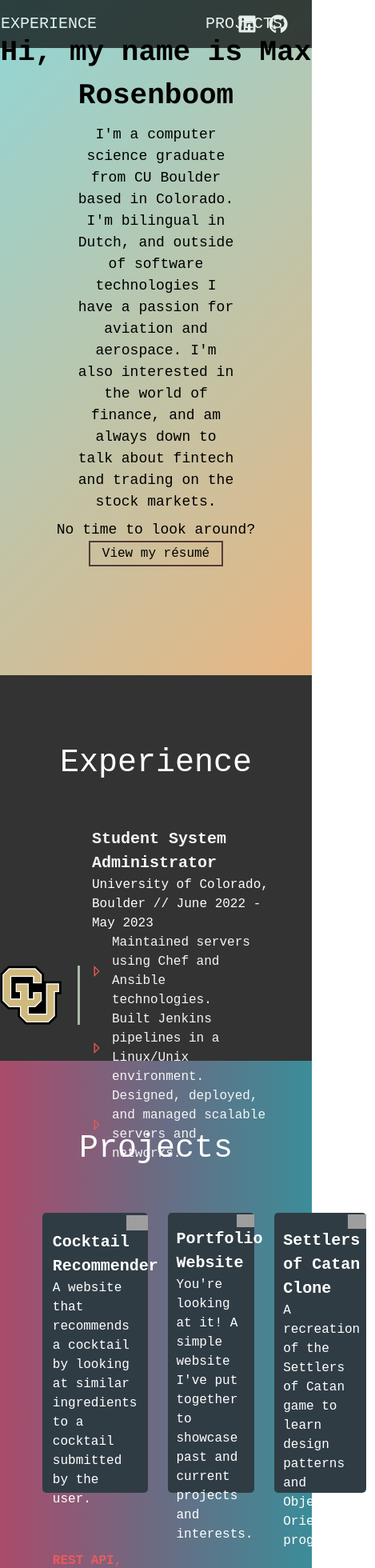
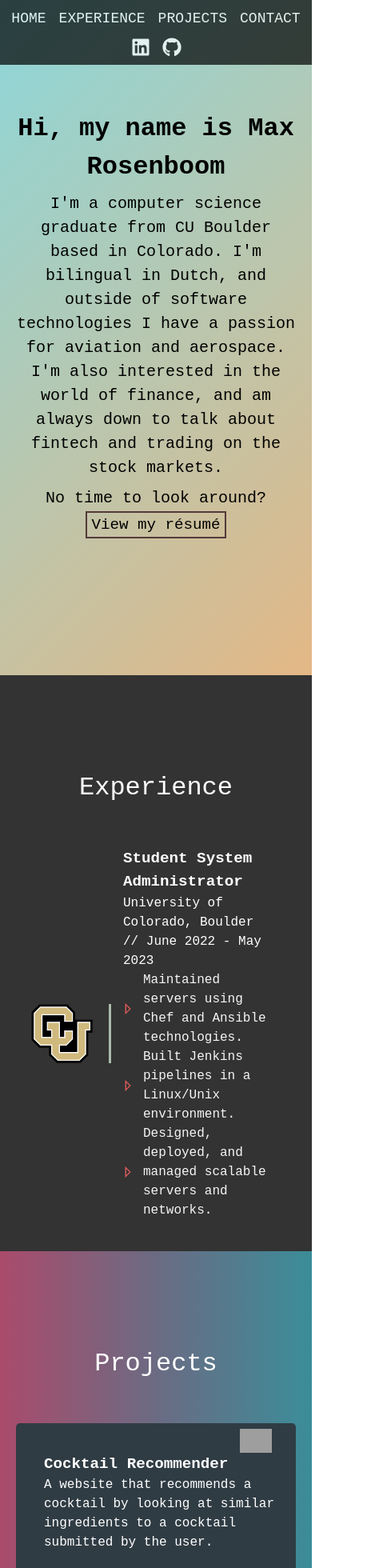
Before and after one commit to maxrosenboom/portfolio-site, a Next.js app: page / in a window 390 px wide. Shown: the top 1960 px of the page at 80% size, 469 px wide, since content can reach past the window. Built offline with nearby package versions, Linux system fonts and the light colour scheme; grey boxes are pictures that could not be loaded.

Commit message:
added updates

```diff
--- a/app/globals.css
+++ b/app/globals.css
@@ -1,6 +1,11 @@
 @tailwind base;
 @tailwind components;
 @tailwind utilities;
+
+:root {
+  --text-color: white;
+  --font: 'Courier New', Courier, monospace;
+}
 
 body {
   color: rgb(var(--foreground-rgb));
--- a/components/home.module.css
+++ b/components/home.module.css
@@ -1,3 +1,4 @@
+@import "/app/globals.css";
 /* home.module.css */
 
 /* Header Background */
@@ -28,33 +29,34 @@
 }
 
 .intro-header {
-    padding-top: 10%;
-    font-size: 36px;
-    font-family: Courier, monospace;
+    padding-top: 15%;
+    font-size: 2rem;
+    font-family: var(--font);
     font-weight: bold;
 }
 
 .intro-paragraph {
     padding-top: 2%;
-    font-family: 'Courier New', Courier, monospace;
-    width: 50%;
-    font-size: 18px;
+    font-family: var(--font);
+    width: 90%;
+    max-width: 800px;
+    font-size: 1.25rem;
     margin: 0 auto;
 }
 
 .resume-text {
     padding-top: 2%;
-    padding-bottom: 0.5%;
-    font-family: 'Courier New', Courier, monospace;
-    font-size: 18px;
+    padding-bottom: 1%;
+    font-family: var(--font);
+    font-size: 1.25rem;
     text-align: center;
 }
 
 .resume-button {
-    padding: 5px 15px;
-    font-size: 16px;
+    padding: 1% 1.5%;
+    font-size: 1.2rem;
     background-color: transparent;
-    font-family: 'Courier New', Courier, monospace;
+    font-family: var(--font);
     text-align: center;
     border: 2px solid rgb(84, 58, 58);
     border-radius: 0;
@@ -71,15 +73,15 @@
 
 .background-experience {
     background: #333333;
-    height: calc(50vh + 60px);
+    height: auto;
 }
 
 .background-experience h1 {
-    font-family: 'Courier New', Courier, monospace;
-    padding-top: 80px;
+    font-family: var(--font);
+    padding-top: 5%;
     text-align: center;
-    font-size: 40px;
-    color: white;
+    font-size: 2rem;
+    color: var(--text-color);
 }
 
 .cu-experience {
@@ -88,6 +90,8 @@
     justify-content: center;
     margin-right: 50px;
     margin-top: 50px;
+    padding-bottom: 10%;
+    padding-left: 10%;
 }
 
 .cu-logo {
@@ -96,17 +100,17 @@
 }
 
 .cu-text h2 {
-    font-size: 20px;
+    font-size: 1.2rem;
     padding-left: 15px;
-    font-family: 'Courier New', Courier, monospace;
-    color: whitesmoke;
+    font-family: var(--font);
+    color: var(--text-color);
     font-weight: bold;
 }
 
 .cu-text h3 {
     padding-left: 15px;
-    color: white;
-    font-family: 'Courier New', Courier, monospace;
+    color: var(--text-color);
+    font-family: var(--font);
 }
 
 .cu-item {
@@ -118,26 +122,31 @@
 .line {
     margin-left: 10px;
     color: whitesmoke;
-    font-family: 'Courier New', Courier, monospace;
+    font-family: var(--font);
   }
 
 /* Projects Section */
 
 .background-projects {
     background: linear-gradient(to right, #aa4b6b, #6b6b83, #3b8d99);
-    height: 100vh;
+    min-height: 100vh;
 }
 
 .background-projects h1 {
-    font-family: 'Courier New', Courier, monospace;
-    padding-top: 80px;
+    font-family: var(--font);
+    padding-top: 5%;
     text-align: center;
-    font-size: 40px;
-    color: white;
+    font-size: 2rem;
+    color: var(--text-color);
 }
 
 .cards {
+    align-self: center;
     display: flex;
+    flex-wrap: wrap;
+    justify-content: center;
+    gap: 20px;
+    z-index: 0;
 }
 
 .chain {
@@ -146,10 +155,9 @@
 }
 
 .cards h2 {
-    color: white;
-    font-family: 'Courier New', Courier, monospace;
-    font-size: 20px;
-
+    color: var(--text-color);
+    font-family: var(--font);
+    font-size: 1.2rem;
     text-align: left;
     padding-left: 10%;
     font-weight: bold;
@@ -157,19 +165,20 @@
 
 .card-1 h3, .card-2 h3, .card-3 h3 {
     color: white;
-    font-family: 'Courier New', Courier, monospace;
+    font-family: var(--font);
     text-align: left;
     padding-left: 10%;
+    font-size: 1rem;
     padding-right: 5%;
-    z-index: 0;
 }
 
 .card-1 p, .card-2 p, .card-3 p {
     color: #e85c5c;
-    font-family: 'Courier New', Courier, monospace;
+    font-family: var(--font);
     padding-top: 40%;
     padding-left: 10%;
     text-align: left;
+    font-size: 1rem;
     font-weight: bold;
 }
 
@@ -178,14 +187,13 @@
     width: 350px;
     text-align: center;
     background: #303c44;
-    margin-left: 25px;
     margin-top: 50px;
     border-radius: 5px;
     transition: transform 0.2s ease;
 }
 
-.card-1 {
-    margin-left: 13.5%;
+.card-3 {
+    margin-bottom: 5%;
 }
 
 .card-1:hover,
@@ -212,14 +220,14 @@
 }
 
 .contact-box h1 {
-    font-family: 'Courier New', Courier, monospace;
+    font-family: var(--font);
     font-size: 40px;
     color: white;
     text-align: center;
 }
 
 .contact-box h3 {
-    font-family: 'Courier New', Courier, monospace;
+    font-family: var(--font);
     font-size: 16px;
     color: white;
     text-align: center;
@@ -231,7 +239,32 @@
 }
 
 .contact-email a {
-    font-family: 'Courier New', Courier, monospace;
+    font-family: var(--font);
     font-size: 20px;
     color: rgb(233, 84, 84);
 }
+
+@media (max-width: 844px) {
+    .intro-header {
+        padding-top: 35%;
+        font-size: 2rem;
+        font-family: var(--font);
+        font-weight: bold;
+    }
+
+    .background-experience h1 {
+        font-family: var(--font);
+        padding-top: 30%;
+        text-align: center;
+        font-size: 2rem;
+        color: var(--text-color);
+    }
+
+    .background-projects h1 {
+        font-family: var(--font);
+        padding-top: 30%;
+        text-align: center;
+        font-size: 2rem;
+        color: var(--text-color);
+    }
+}
--- a/components/navbar.module.css
+++ b/components/navbar.module.css
@@ -8,6 +8,7 @@
     position: fixed;
     width: 100%;
     opacity: 70%;
+    z-index: 1;
 }
 
 .nav-button {
@@ -29,9 +30,9 @@
 }
 
 .nav-icon {
-color: white;
-font-size: 24px;
-text-decoration: none;
+    color: white;
+    font-size: 24px;
+    text-decoration: none;
 }
 
 .nav-link {
@@ -43,3 +44,22 @@ text-decoration: none;
 .nav-link:hover {
     color: cadetblue;
 }
+
+/* Media query for smaller screens */
+@media (max-width: 768px) {
+    .navbar {
+      height: auto; /* Adjust height for responsive navigation */
+      flex-direction: column; /* Stack items vertically */
+      padding: 10px; /* Add padding for spacing */
+    }
+
+    .nav-button {
+      margin: 10px 0; /* Adjust margin for spacing */
+      font-size: 18px; /* Reduce font size for smaller screens */
+    }
+
+    .nav-icons {
+      position: static; /* Remove absolute positioning */
+      margin-top: 10px; /* Add margin for spacing */
+    }
+}
```
Also changed, not shown: components/home.tsx (+28 -7 lines), 2 other files (tests, documents, lock files or other folders).
